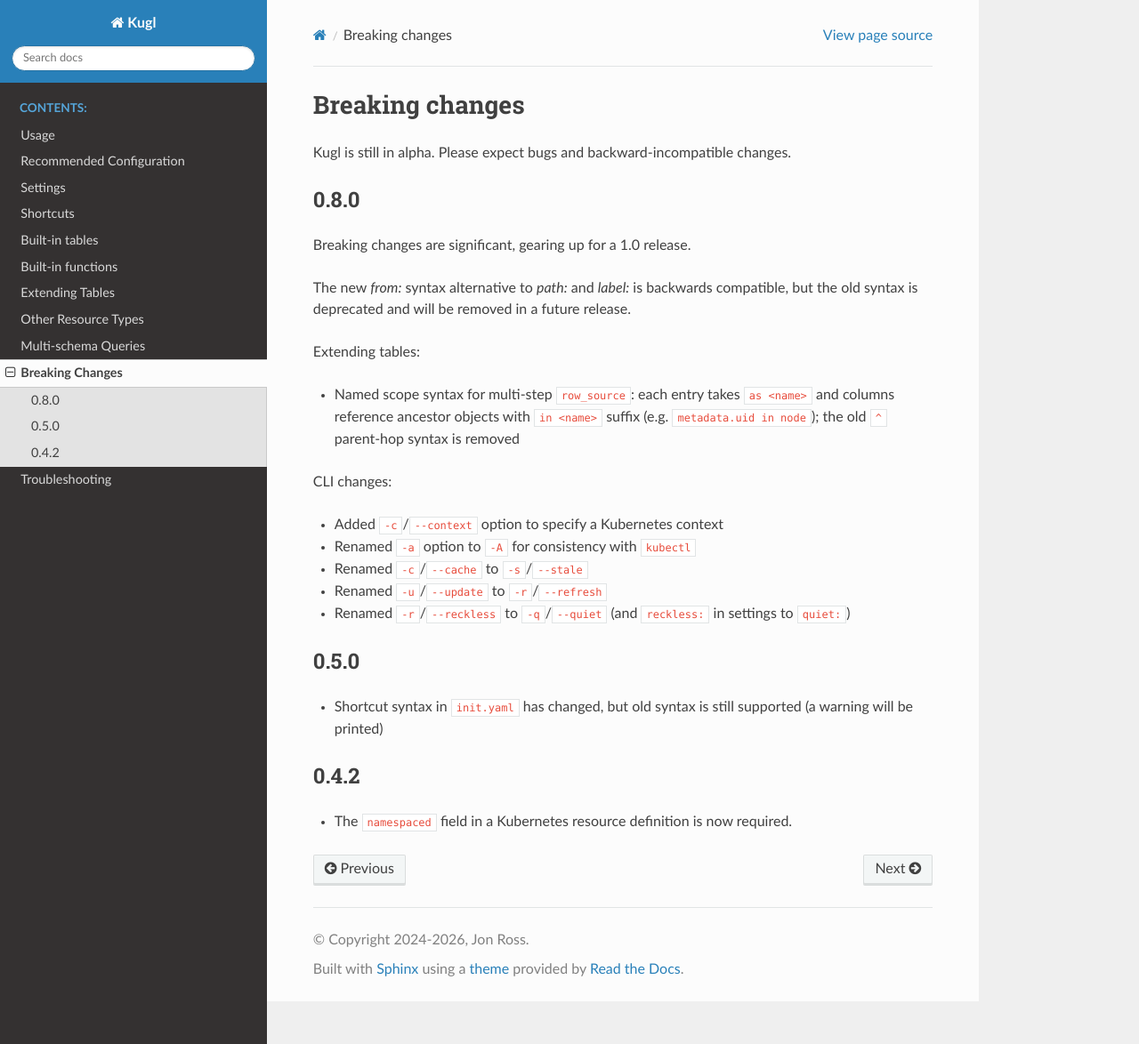
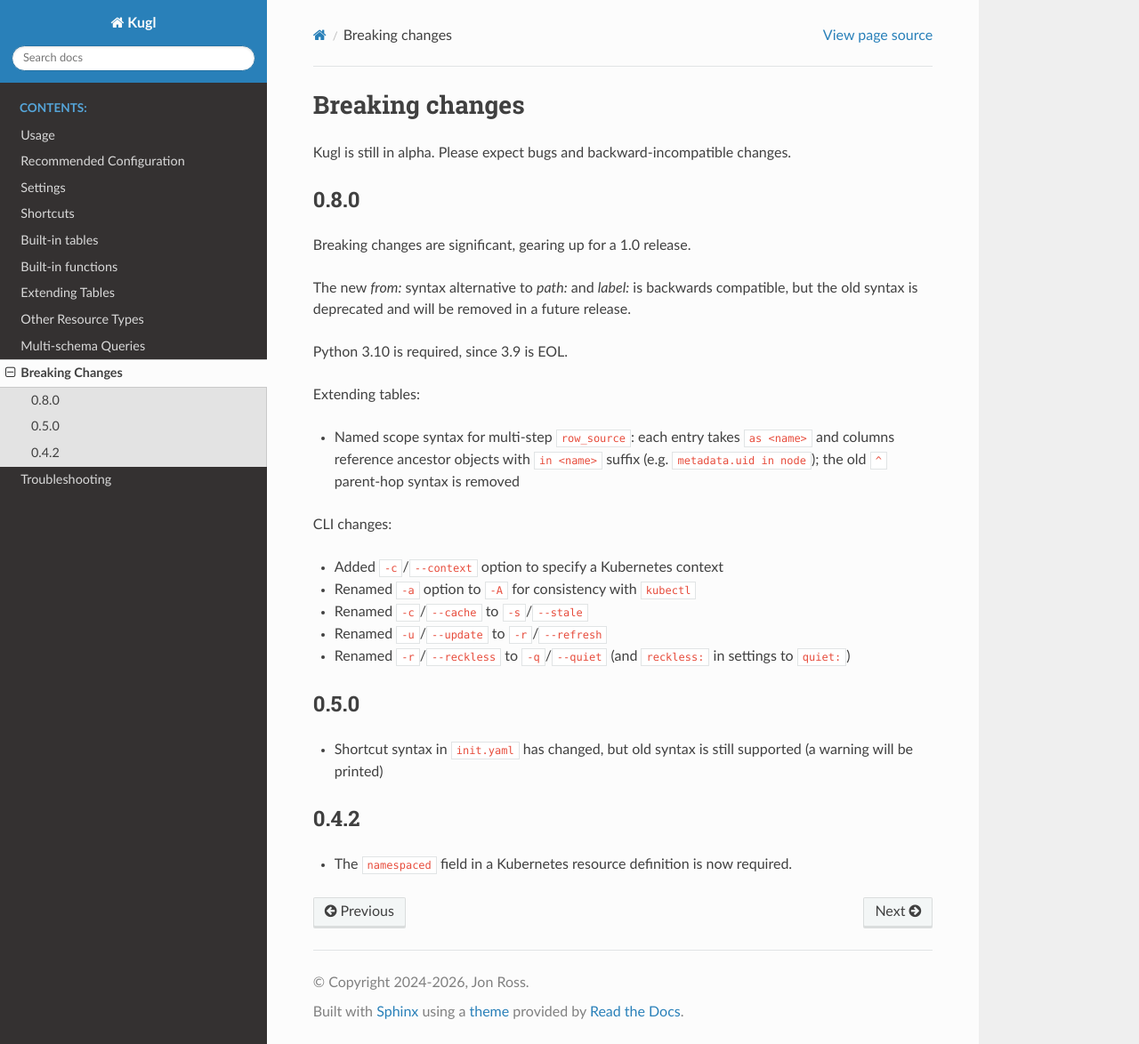
Before and after one commit to jonross/kugl, a Sphinx documentation site: the page built from docs/breaking.rst, in a window 1280 px wide and 1174 px high. Shown: the whole window at 89% size. Built offline with Sphinx 7.4.7 and the Read the Docs theme 3.1.0, drawn with Linux system fonts in a browser that asks for light colours.

Commit message:
Update breaking changes

```diff
--- a/docs/breaking.rst
+++ b/docs/breaking.rst
@@ -13,6 +13,8 @@ Breaking changes are significant, gearing up for a 1.0 release.
 
 The new `from:` syntax alternative to `path:` and `label:` is backwards compatible, but
 the old syntax is deprecated and will be removed in a future release.
+
+Python 3.10 is required, since 3.9 is EOL.
 
 Extending tables:
 
```
